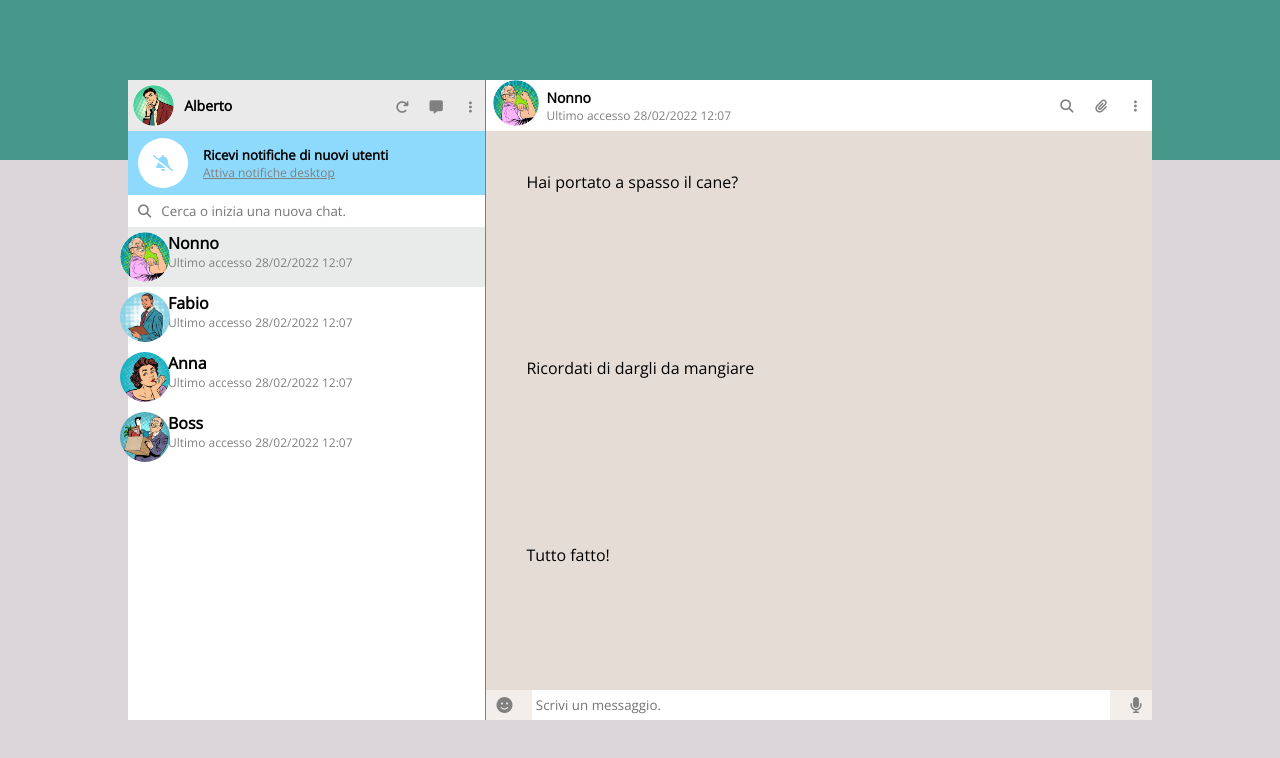
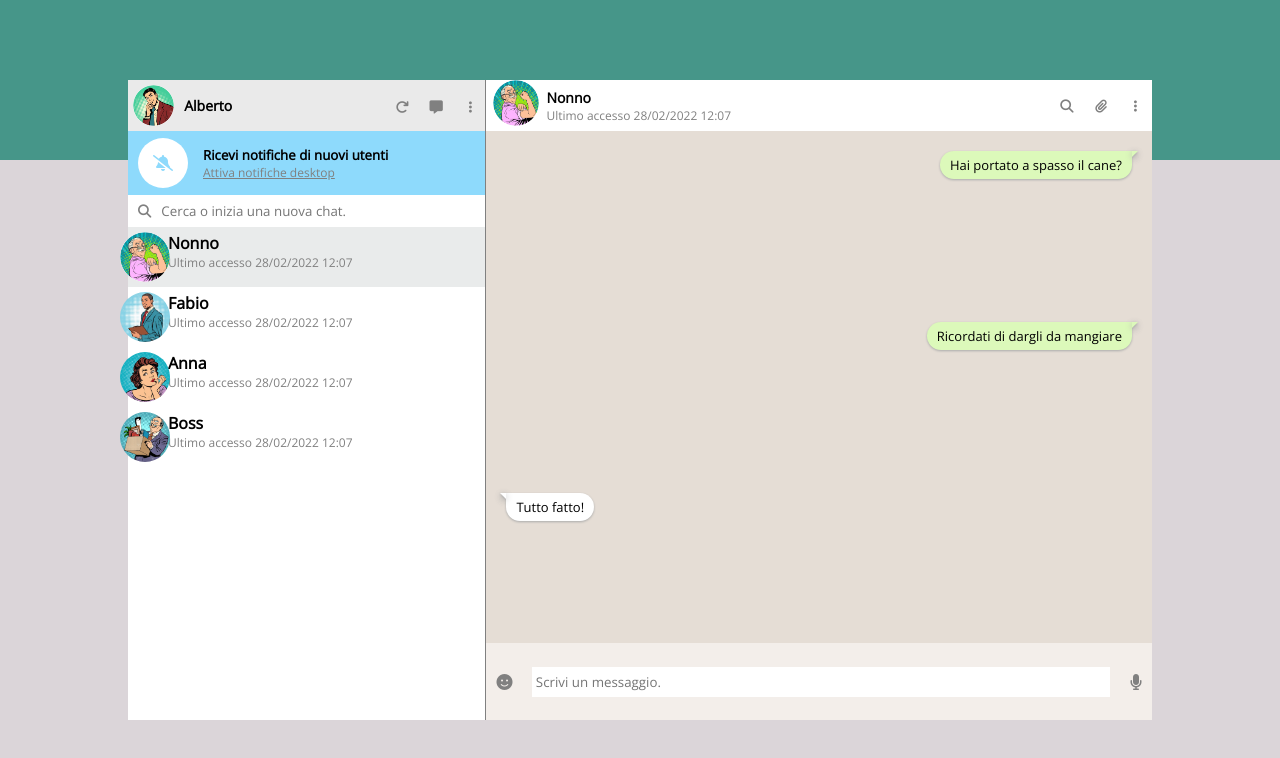
Before and after one commit to albertofanini-prog/js-html-css-boolzap, a plain HTML site: page index.html in a window 1280 px wide. Drawn offline with nearby package versions, Linux system fonts and the light colour scheme.

Commit message:
Aggiunto status ai messaggi

```diff
--- a/index.html
+++ b/index.html
@@ -108,8 +108,12 @@
                 </div>
                 <div
                     class="chat_main-section"
-                    v-for='(message, i) in contacts[index].messages'>
-                    <div>
+                    v-for='(message, i) in contacts[index].messages'
+                >
+                    <div
+                        class="message"
+                        :class="message.status == 'sent' ? 'sent' : 'received'"
+                    >
                         {{message.text}}
                     </div>
                 </div>
--- a/style.css
+++ b/style.css
@@ -303,9 +303,9 @@ li > *{
 
 .chat_main-section{
     background-color: #E5DDD5;
-    height: 80%;
-    padding: 40px;
+    padding: 20px;
     display: flex;
+    flex-grow: 1;
     flex-direction: column;
     gap: 3px;
 }
@@ -328,9 +328,18 @@ li > *{
     filter: drop-shadow(0 2px 3px #aaa)
 }
 
-.message.sent{
+.sent{
     background-color: #dcf9ba;
     align-self: flex-end;
+}
+
+.received{
+    background-color: #ffffff;
+    align-self: flex-start;
+}
+
+.sent, .received{
+    border-radius: 20px;
 }
 
 .message.sent::before{
@@ -347,7 +356,7 @@ li > *{
     display: block;
 }
 
-.message.received{
+.received{
     background-color: #ffffff;
     align-self: flex-start;
 }
```
